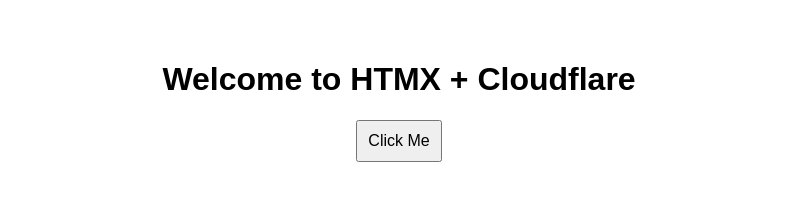
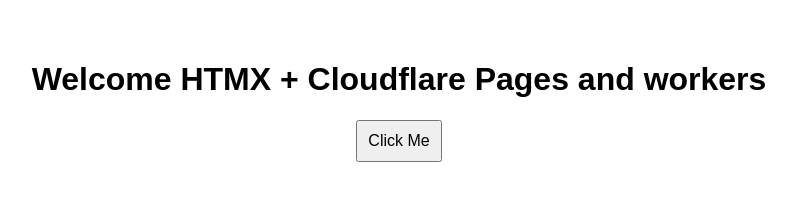
Before and after one commit to adamb/htmx, a plain HTML site: page public/index.html in a window 1280 px wide. Shown: the whole page, without its empty margins (241-1037 px from the left). Drawn offline with nearby package versions, Linux system fonts and the light colour scheme.

Commit message:
change text

```diff
--- a/public/index.html
+++ b/public/index.html
@@ -8,7 +8,7 @@
     <link rel="stylesheet" href="styles.css">
 </head>
 <body>
-    <h1>Welcome to HTMX + Cloudflare</h1>
+    <h1>Welcome HTMX + Cloudflare Pages and workers</h1>
     <button hx-get="/hello" hx-swap="outerHTML">
         Click Me
     </button>
```
